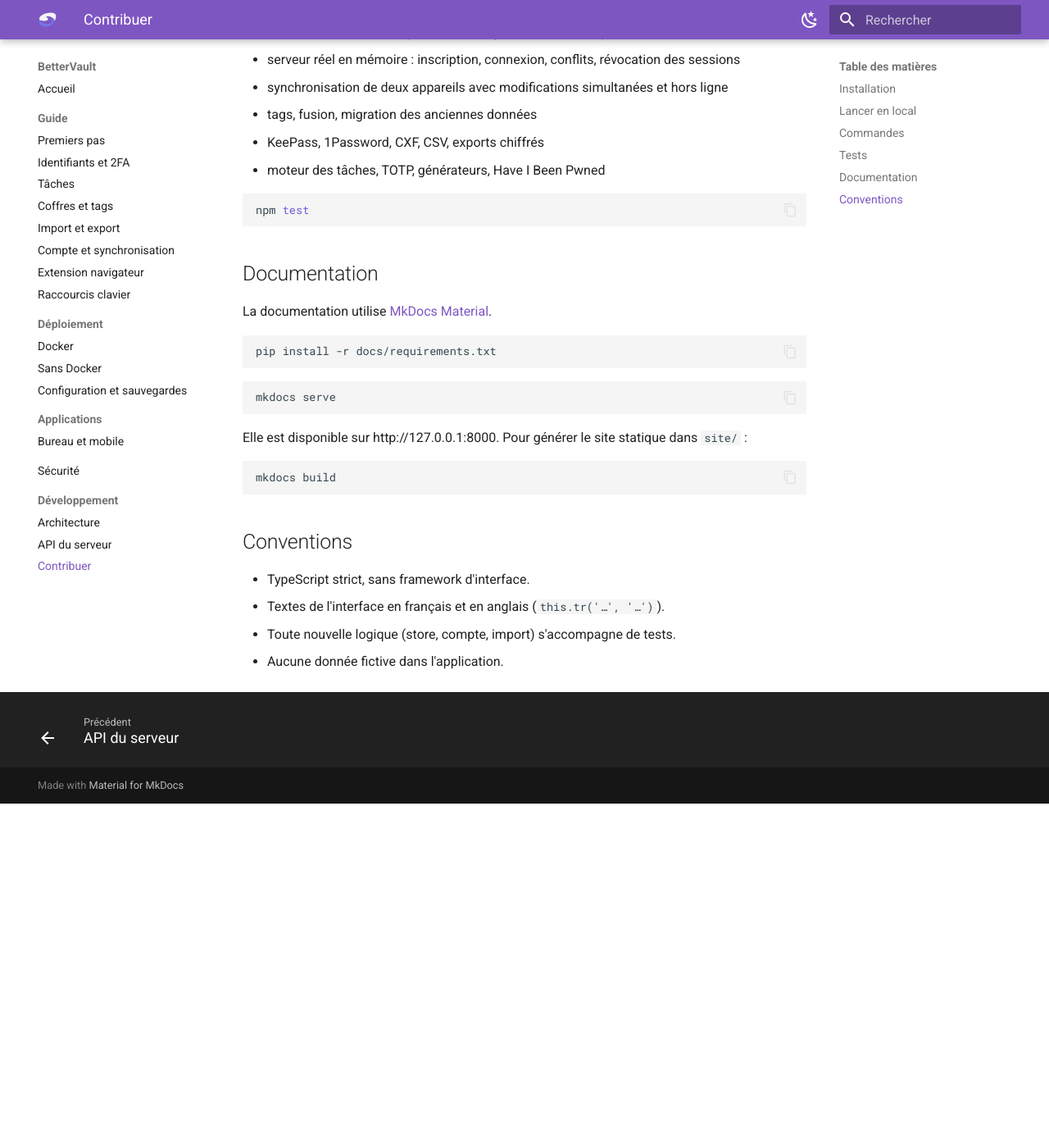
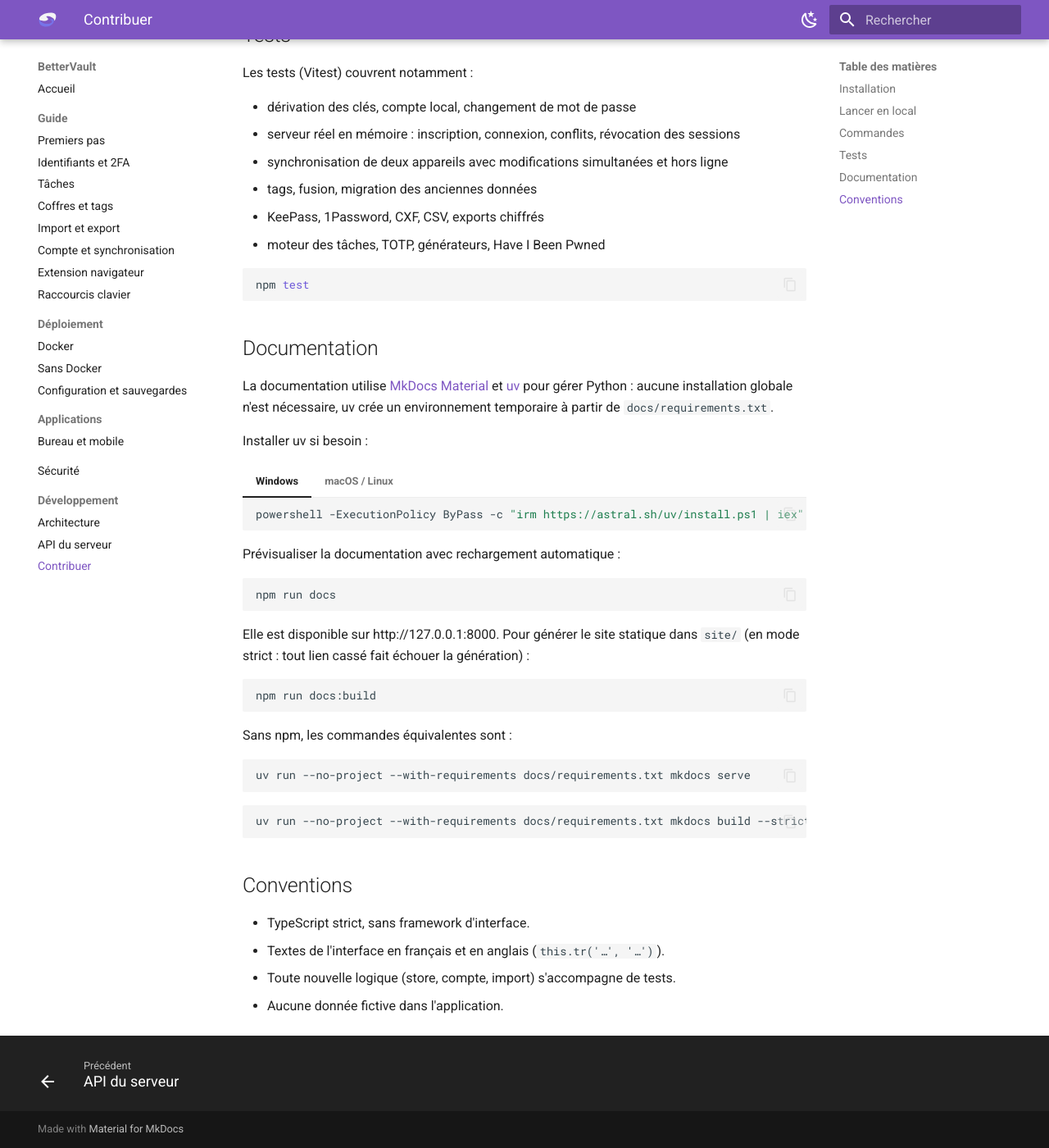
Before and after one commit to FreeProject089/BetterVault, an MkDocs documentation site: the page built from docs/developpement/contribuer.md, in a window 1280 px wide and 1400 px high, scrolled down 1283 px. Shown: the whole window at 82% size. Built offline with MkDocs 1.6.1 and Material for MkDocs 9.7.7, drawn with Linux system fonts in a browser that asks for light colours; before the commit the page ends 2263 px from its top, so only the background shows below that; some of the changed text lies outside the part shown.

Commit message:
docs: use uv instead of pip for the documentation
- npm run docs and npm run docs:build run MkDocs through uv in a temporary environment
- README and contributing guide updated, with uv install instructions

````diff
--- a/docs/developpement/contribuer.md
+++ b/docs/developpement/contribuer.md
@@ -38,6 +38,8 @@ L'application est sur http://localhost:3000. Vite transmet les appels `/api` au
 | `npm run typecheck` | Vérification des types (application et serveur) |
 | `npm run build` | Application web de production (`dist/`) |
 | `npm run build:extension` | Extension (`dist-extension/`) |
+| `npm run docs` | Documentation avec rechargement automatique (uv) |
+| `npm run docs:build` | Site de documentation statique (`site/`) |
 | `npm run tauri dev` | Application de bureau |
 
 ## Tests
@@ -57,20 +59,42 @@ npm test
 
 ## Documentation
 
-La documentation utilise [MkDocs Material](https://squidfunk.github.io/mkdocs-material/).
+La documentation utilise [MkDocs Material](https://squidfunk.github.io/mkdocs-material/) et [uv](https://docs.astral.sh/uv/) pour gérer Python : aucune installation globale n'est nécessaire, uv crée un environnement temporaire à partir de `docs/requirements.txt`.
+
+Installer uv si besoin :
+
+=== "Windows"
+
+    ```powershell
+    powershell -ExecutionPolicy ByPass -c "irm https://astral.sh/uv/install.ps1 | iex"
+    ```
+
+=== "macOS / Linux"
+
+    ```bash
+    curl -LsSf https://astral.sh/uv/install.sh | sh
+    ```
+
+Prévisualiser la documentation avec rechargement automatique :
 
 ```bash
-pip install -r docs/requirements.txt
+npm run docs
+```
+
+Elle est disponible sur http://127.0.0.1:8000. Pour générer le site statique dans `site/` (en mode strict : tout lien cassé fait échouer la génération) :
+
+```bash
+npm run docs:build
+```
+
+Sans npm, les commandes équivalentes sont :
+
+```bash
+uv run --no-project --with-requirements docs/requirements.txt mkdocs serve
 ```
 
 ```bash
-mkdocs serve
-```
-
-Elle est disponible sur http://127.0.0.1:8000. Pour générer le site statique dans `site/` :
-
-```bash
-mkdocs build
+uv run --no-project --with-requirements docs/requirements.txt mkdocs build --strict
 ```
 
 ## Conventions
--- a/package.json
+++ b/package.json
@@ -10,6 +10,8 @@
     "preview": "vite preview",
     "server": "node --env-file-if-exists=server/.env server/index.ts",
     "typecheck": "tsc --noEmit -p . && tsc -p server",
+    "docs": "uv run --no-project --with-requirements docs/requirements.txt mkdocs serve",
+    "docs:build": "uv run --no-project --with-requirements docs/requirements.txt mkdocs build --strict",
     "tauri": "tauri",
     "test": "vitest run"
   },
````
Also changed, not shown: README.md (+3 -5 lines).
